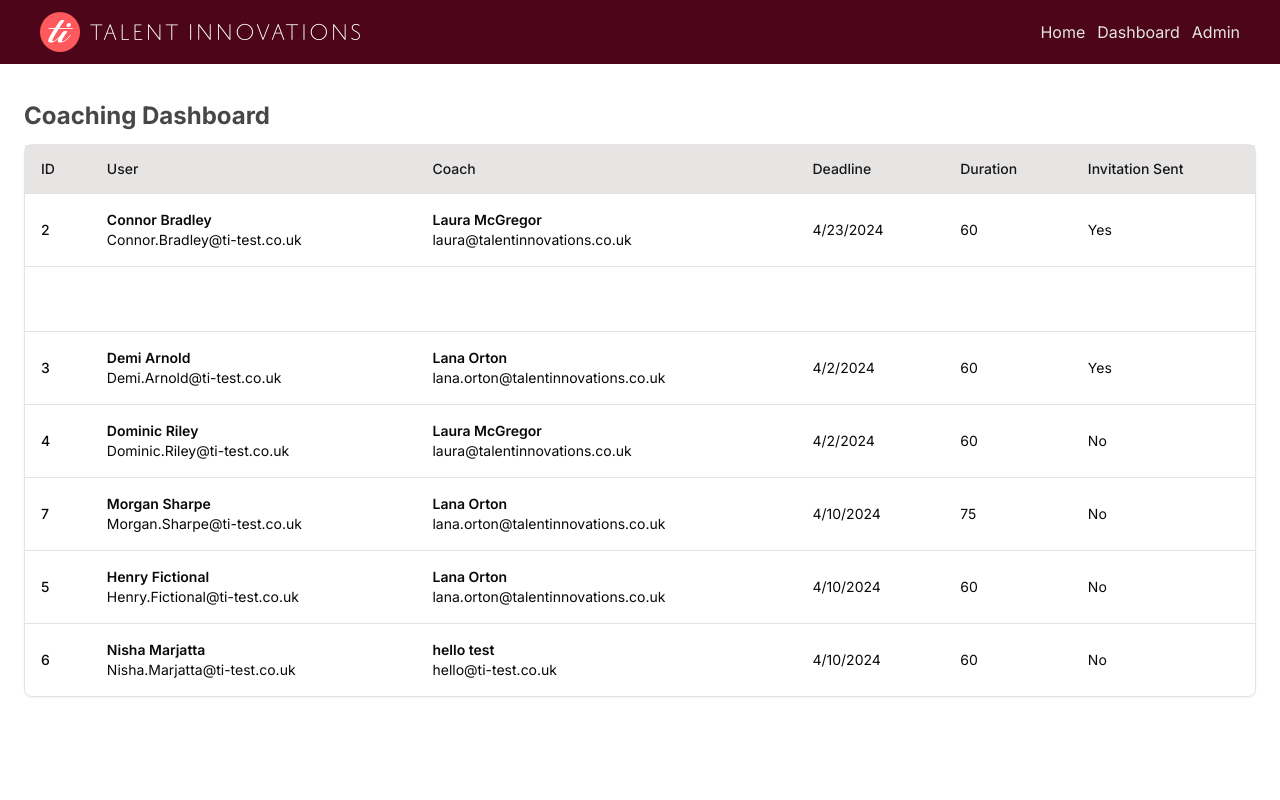
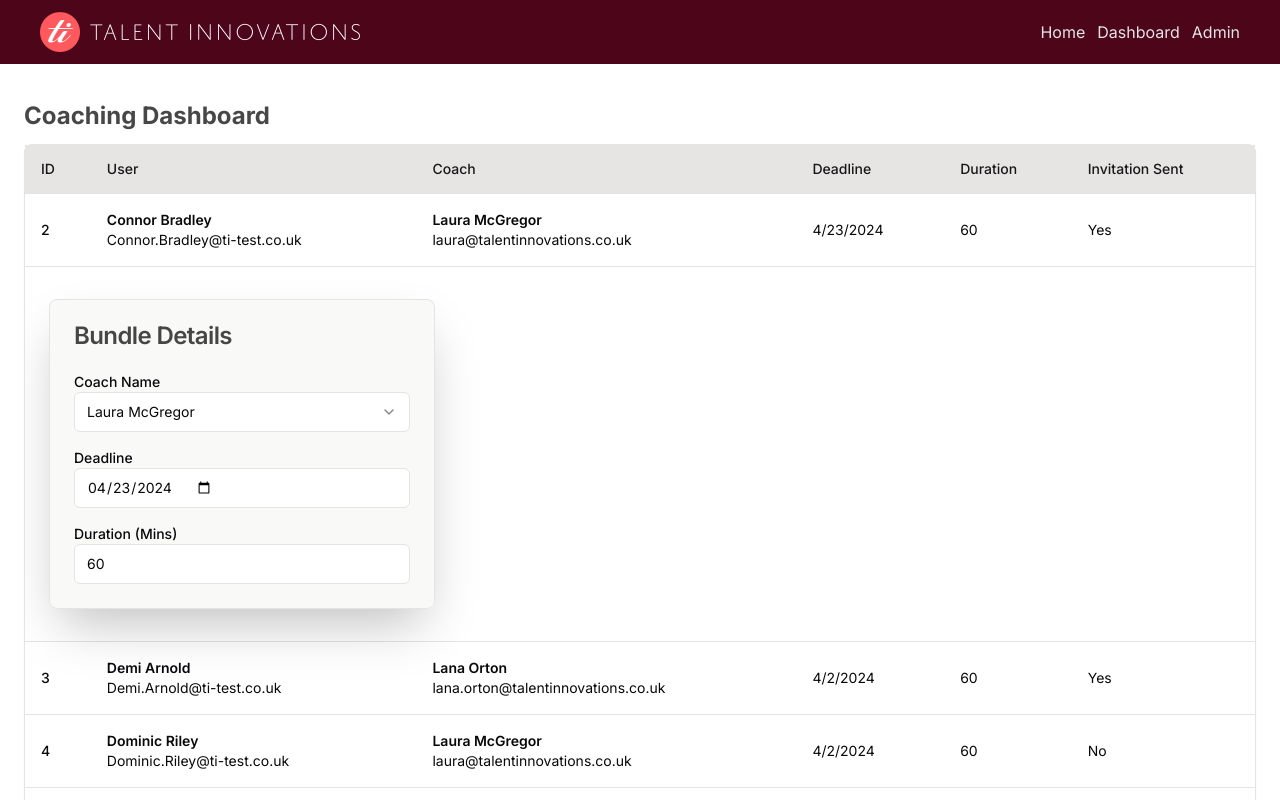
Before and after one commit to hackgods/coaching-dashboard, a Next.js app: page / in a window 1280 px wide. Both pictures are taken after a click on the element 640 px from the left and 229 px from the top of the page. Shown: the top 800 px of the page. Built offline with nearby package versions, Linux system fonts and the light colour scheme.

Commit message:
Click on row to edit Bundle duration, Bundle deadline, Bundle coach

```diff
--- /dev/null
+++ b/src/components/widgets/coachingBundle/CoachingBundleDetails.tsx
@@ -0,0 +1,69 @@
+import React from "react";
+import { Card, CardContent, CardHeader, CardTitle } from "../../ui/card";
+import { Input } from "../../ui/input";
+import { Label } from "../../ui/label";
+import {
+  Select,
+  SelectContent,
+  SelectItem,
+  SelectTrigger,
+  SelectValue,
+} from "../../ui/select";
+import { CoachingBundle } from "@/models/CoachingModels";
+
+interface CoachingBundleDetailsProps {
+  bundle: CoachingBundle;
+  coachesNames: string[];
+}
+
+export default function CoachingBundleDetails({
+  bundle,
+  coachesNames,
+}: CoachingBundleDetailsProps) {
+  return (
+    <Card className="shadow-2xl bg-stone-300/15">
+      <CardHeader>
+        <CardTitle className="text-zinc-950/75">Bundle Details</CardTitle>
+      </CardHeader>
+      <CardContent>
+        <div className="grid grid-cols-1 gap-4">
+          <div>
+            <Label htmlFor="coach-name">Coach Name</Label>
+            <Select>
+              <SelectTrigger>
+                <SelectValue
+                  placeholder={`${bundle.coach.first_name} ${bundle.coach.last_name}`}
+                />
+              </SelectTrigger>
+              <SelectContent>
+                {coachesNames.map((coachName, index) => (
+                  <SelectItem key={index} value={coachName as string}>
+                    {coachName as string}
+                  </SelectItem>
+                ))}
+              </SelectContent>
+            </Select>
+          </div>
+          <div>
+            <Label htmlFor="deadline">Deadline</Label>
+            <Input
+              id="deadline"
+              type="date"
+              defaultValue={new Date(bundle.deadline)
+                .toISOString()
+                .slice(0, 10)}
+            />
+          </div>
+          <div>
+            <Label htmlFor="duration">Duration (Mins) </Label>
+            <Input
+              defaultValue={bundle.duration_mins}
+              id="duration"
+              type="number"
+            />
+          </div>
+        </div>
+      </CardContent>
+    </Card>
+  );
+}
--- a/src/components/widgets/coachingBundle/CoachingBundleTable.tsx
+++ b/src/components/widgets/coachingBundle/CoachingBundleTable.tsx
@@ -12,6 +12,7 @@ import {
 } from "../../ui/table";
 import { Card } from "../../ui/card";
 import { CoachingBundle } from "../../../models/CoachingModels";
+import CoachingBundleDetails from "./CoachingBundleDetails";
 
 interface Props {
   coachingData: CoachingBundle[];
@@ -20,6 +21,14 @@ interface Props {
 export default function CoachingBundleTable({ coachingData }: Props) {
   const [expandedRow, setExpandedRow] = useState<number | null>(null);
   const [coachingDataState, setCoachingDataState] = useState(coachingData);
+
+  const uniqueCoachesNamesSet = new Set<string>();
+  coachingData.forEach((item) => {
+    const coachName = `${item.coach.first_name} ${item.coach.last_name}`;
+    uniqueCoachesNamesSet.add(coachName);
+  });
+
+  const coachesNames: string[] = Array.from(uniqueCoachesNamesSet);
 
   const handleRowClick = (id: number) => {
     setExpandedRow(expandedRow === id ? null : id);
@@ -70,7 +79,14 @@ export default function CoachingBundleTable({ coachingData }: Props) {
               {expandedRow === bundle.id && (
                 <TableRow>
                   <TableCell colSpan={6}>
-                    <div className="grid gap-3 md:grid-cols-2 lg:grid-cols-3 mx-2 my-4"></div>
+                    <div className="grid gap-3 md:grid-cols-2 lg:grid-cols-3 mx-2 my-4">
+                      <div className="col-span-1">
+                        <CoachingBundleDetails
+                          bundle={bundle}
+                          coachesNames={coachesNames}
+                        />
+                      </div>
+                    </div>
                   </TableCell>
                 </TableRow>
               )}
```
